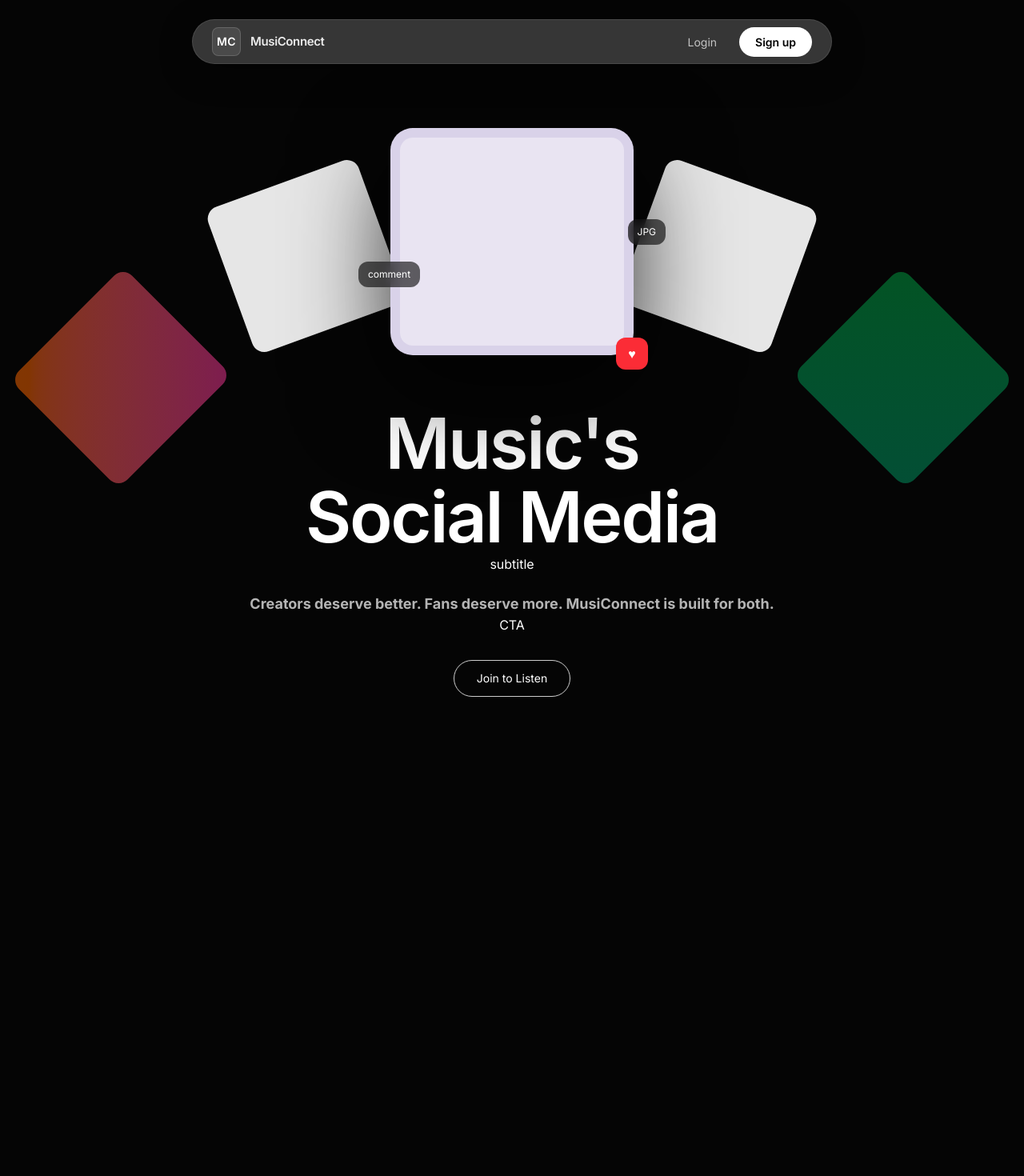
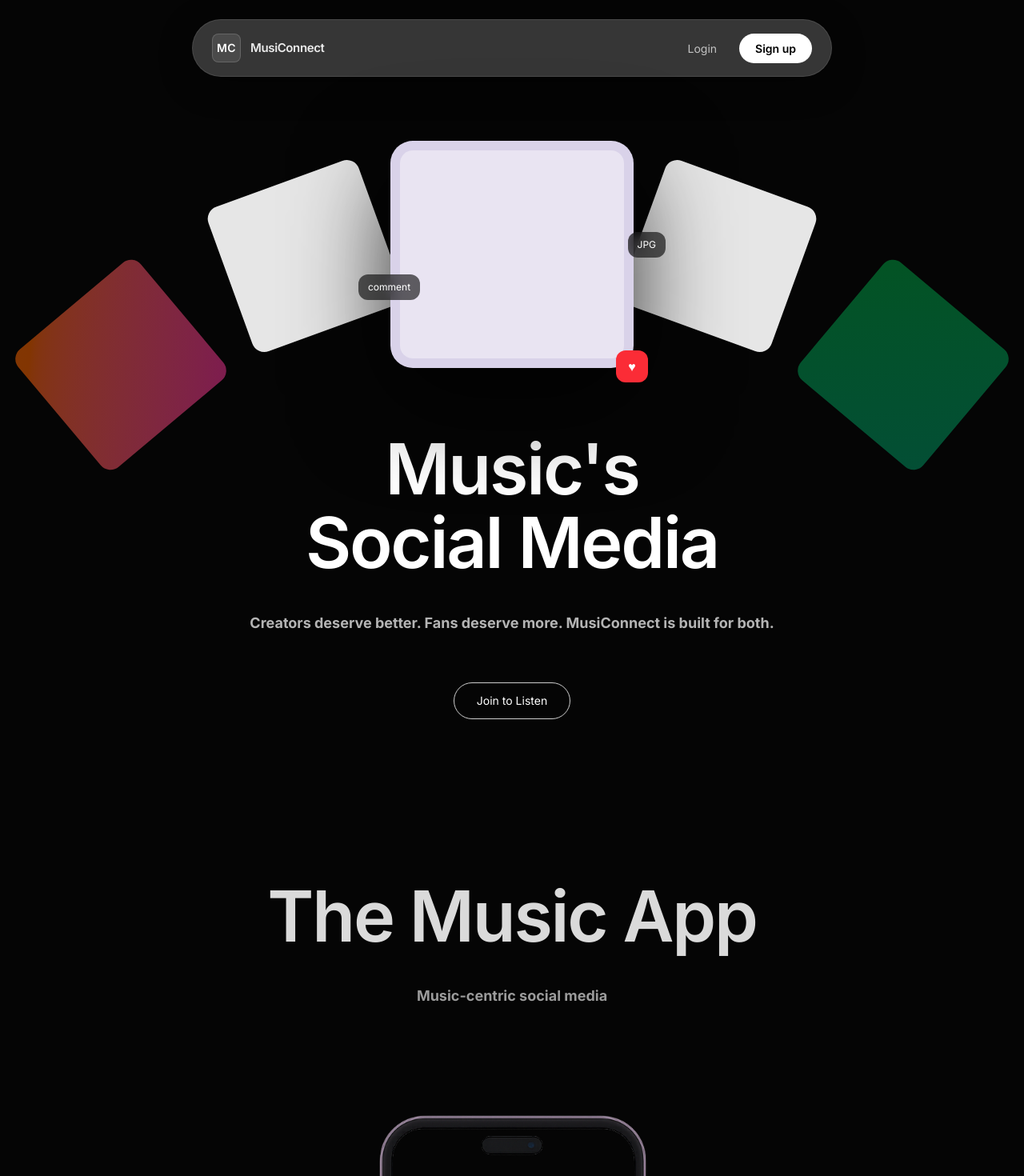
Before and after one commit to kashyap-shubham/MusiConnect, a Next.js app in the folder apps/web/: page / in a window 1280 px wide. Shown: the top 1470 px of the page at 80% size. Before the commit the page ends 871 px from the top, so only its background shows below. Built offline with nearby package versions, Linux system fonts and the light colour scheme.

Commit message:
added apppreview section

```diff
--- a/apps/web/src/app/(landing)/page.tsx
+++ b/apps/web/src/app/(landing)/page.tsx
@@ -1,3 +1,4 @@
+import AppPreview from "@/components/landing/AppPreview";
 import Heading from "@/components/landing/Heading";
 import Navbar from "@/components/landing/Navbar";
 
@@ -6,6 +7,7 @@ export default function Home() {
     <>
       <Navbar />
       <Heading />
+      <AppPreview />
     </>
   );
 }
--- /dev/null
+++ b/apps/web/src/components/landing/AppPreview.tsx
@@ -0,0 +1,22 @@
+import Image from "next/image";
+
+
+export default function AppPreview() {
+
+    return(
+        <div className="mt-50 flex flex-col items-center text-center">
+            <div className="text-[64px] font-semibold text-white/85 tracking-tight leading-[1.05] md:text-[88px]">
+                The Music App
+            </div>
+
+            <p className="font-bold mt-10 text-lg text-white/60 ">
+                Music-centric social media
+            </p>
+
+             {/* phone mock up  */}
+             <div className="relative mt-20">
+                <Image src="/phone_mockup.png" alt="phone-mockup" width={800} height={900} className="relative z-10 select-none"/>
+             </div>
+        </div>
+    )
+}
--- a/apps/web/src/components/landing/Heading.tsx
+++ b/apps/web/src/components/landing/Heading.tsx
@@ -9,7 +9,7 @@ export default function Heading() {
       <div className="absolute inset-0 ">
 
         {/* left far */}
-        <div className="absolute left-[4%] top-[47%] -rotate-45">
+        <div className="absolute left-[4%] top-[45%] -rotate-40">
           <div className="h-48 w-50 rounded-2xl bg-linear-to-br from-orange-500/50 to-pink-500/50" />
         </div>
 
@@ -24,7 +24,7 @@ export default function Heading() {
         </div>
 
         {/* right far */}
-        <div className="absolute right-[4%] top-[47%] rotate-45">
+        <div className="absolute right-[4%] top-[45%] rotate-40">
           <div className="h-48 w-50 rounded-2xl bg-linear-to-br from-green-500/40 to-emerald-500/40" />
         </div>
       </div>
@@ -53,19 +53,19 @@ export default function Heading() {
         </div>
 
         {/* heading */}
-        <h1 className=" text-[64px] font-semibold tracking-tight leading-[1.05] md:text-[88px]">
+        <h1 className="mt-4 text-[64px] font-semibold tracking-tight leading-[1.05] md:text-[88px]">
           Music&apos;s <br />
           Social Media
         </h1>
 
-        subtitle
-        <p className="font-bold mt-6 text-lg text-white/70 ">
+        {/* paragraph */}
+        <p className="font-bold mt-10 text-lg text-white/70 ">
           Creators deserve better. Fans deserve more. MusiConnect is built for
           both.
         </p>
 
-        CTA
-        <button className="mt-8 rounded-full border border-white/80 px-7 py-3 text-sm text-white hover:bg-white/15 transition">
+        {/* CTA */}
+        <button className="mt-15 rounded-full border border-white/80 px-7 py-3 text-sm text-white hover:bg-white/15 transition">
           Join to Listen
         </button>
 
--- a/apps/web/src/components/landing/Navbar.tsx
+++ b/apps/web/src/components/landing/Navbar.tsx
@@ -3,27 +3,20 @@
 import Link from "next/link";
 
 export default function Navbar() {
+
   return (
-    <header className="sticky top-6 z-50 flex justify-center">
 
-      <nav
-        className="flex items-center justify-between gap-10 h-14 w-200
-        rounded-full border border-white/10 bg-[#363636] px-6 backdrop-blur-xl
-        shadow-[0_10px_40px_rgba(0,0,0,0.35)]">
+    <header className="sticky top-6 z-0 flex justify-center">
+
+      <nav className="flex items-center justify-between gap-10 h-18 w-200 rounded-full border border-white/10
+          bg-[#363636] px-6 backdrop-blur-xl shadow-[0_10px_40px_rgba(0,0,0,0.35)]">
 
         {/* logo */}
         <Link href="/" className="flex items-center gap-3">
+
           {/* placeholder logo */}
-          <div
-            className="
-              flex h-9 w-9 items-center justify-center
-              rounded-lg
-              border border-white/15
-              bg-white/10
-              text-sm font-semibold
-              tracking-wide
-            "
-          >
+          <div className="flex h-9 w-9 items-center justify-center rounded-lg border border-white/15
+            bg-white/10 text-sm font-semibold tracking-wide">
             MC
           </div>
 
@@ -34,37 +27,18 @@ export default function Navbar() {
 
         {/* right side */}
         <div className="flex items-center gap-3">
-          <Link
-            href="/signin"
-            className="
-              rounded-full
-              px-4 py-2
-              text-[14px]
-              text-white/70
-              transition
-              hover:text-white
-            "
-          >
+          <Link href="/signin" className="rounded-full px-4 py-2 text-[14px] text-white/70 transition hover:text-white">
             Login
           </Link>
 
-          <Link
-            href="/signup"
-            className="
-              rounded-full
-              bg-white
-              px-5 py-2
-              text-[14px]
-              font-semibold
-              text-black
-              transition
-              hover:bg-white/90
-            "
-          >
+          <Link href="/signup" className="rounded-full bg-white px-5 py-2 text-[14px] font-semibold text-black transition hover:bg-white/90">
             Sign up
           </Link>
+
         </div>
+
       </nav>
+
     </header>
   );
 }
```
Also changed, not shown: apps/web/public/phone_mockup.png (added).
